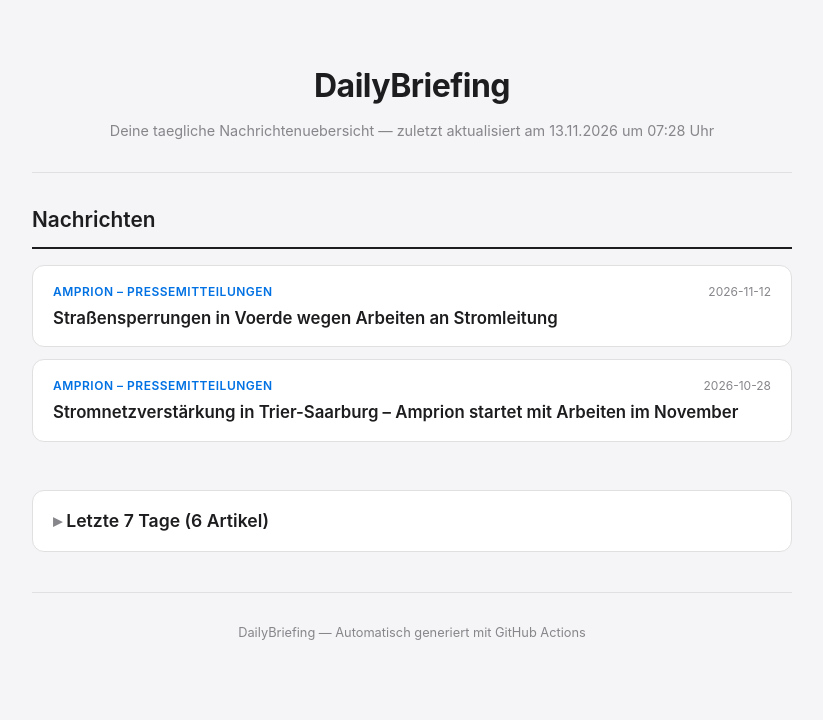
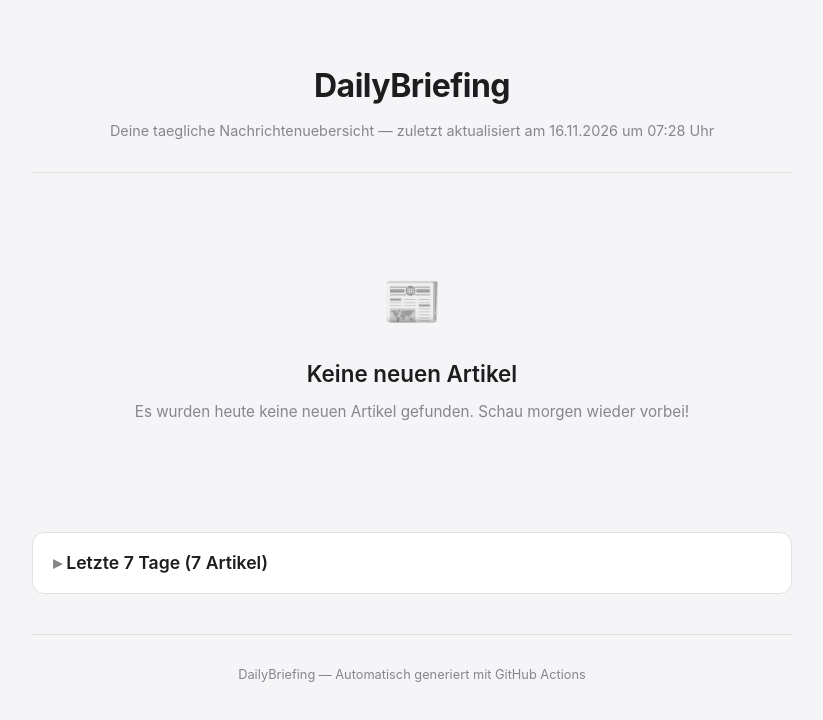
Before and after one commit to Carlo-Wikarek/daily-briefing, a plain HTML site: page index.html in a window 1280 px wide. Shown: the whole page, without its empty margins (228-1051 px from the left). Drawn offline with Linux system fonts and the light colour scheme.

Commit message:
chore: daily update

```diff
--- a/index.html
+++ b/index.html
@@ -238,36 +238,28 @@
     <div class="container">
         <header>
             <h1>DailyBriefing</h1>
-            <p class="subtitle">Deine taegliche Nachrichtenuebersicht &mdash; zuletzt aktualisiert am 13.11.2026 um 07:28 Uhr</p>
+            <p class="subtitle">Deine taegliche Nachrichtenuebersicht &mdash; zuletzt aktualisiert am 16.11.2026 um 07:28 Uhr</p>
         </header>
 
         <main>
 
-            <section class="category">
-                <h2 class="category-title">Nachrichten</h2>
-                <div class="articles">
-                    <a href="https://www.amprion.net/Presse/Presse-Detailseite_102273.html" class="article-card" target="_blank" rel="noopener noreferrer">
-                        <div class="article-meta">
-                            <span class="article-source">Amprion – Pressemitteilungen</span>
-                            <span class="article-date">2026-11-12</span>
-                        </div>
-                        <h3 class="article-title">Straßensperrungen in Voerde wegen Arbeiten an Stromleitung</h3>
-
-                    </a>
-                    <a href="https://www.amprion.net/Presse/Presse-Detailseite_102274.html" class="article-card" target="_blank" rel="noopener noreferrer">
-                        <div class="article-meta">
-                            <span class="article-source">Amprion – Pressemitteilungen</span>
-                            <span class="article-date">2026-10-28</span>
-                        </div>
-                        <h3 class="article-title">Stromnetzverstärkung in Trier-Saarburg – Amprion startet mit Arbeiten im November</h3>
-
-                    </a>
-                </div>
-            </section>
+            <div class="empty-state">
+                <div class="empty-icon">&#128240;</div>
+                <h2>Keine neuen Artikel</h2>
+                <p>Es wurden heute keine neuen Artikel gefunden. Schau morgen wieder vorbei!</p>
+            </div>
 
         <details class="recent-section">
-            <summary class="recent-summary">Letzte 7 Tage (6 Artikel)</summary>
+            <summary class="recent-summary">Letzte 7 Tage (7 Artikel)</summary>
             <ul class="recent-list">
+                        <li>
+                            <a href="https://www.amprion.net/Presse/Presse-Detailseite_102273.html" target="_blank" rel="noopener noreferrer">Straßensperrungen in Voerde wegen Arbeiten an Stromleitung <span class="recent-date">2026-11-13</span></a>
+                            <span class="recent-source">Amprion</span>
+                        </li>
+                        <li>
+                            <a href="https://www.amprion.net/Presse/Presse-Detailseite_102274.html" target="_blank" rel="noopener noreferrer">Stromnetzverstärkung in Trier-Saarburg – Amprion startet mit Arbeiten im November <span class="recent-date">2026-11-13</span></a>
+                            <span class="recent-source">Amprion</span>
+                        </li>
                         <li>
                             <a href="https://www.bundesnetzagentur.de/DE/Beschlusskammern/1_GZ/BK6-GZ/2026/BK6-26-402/BK6-26-402_verfahrenseroeffnung.html?nn=660086" target="_blank" rel="noopener noreferrer">Vorschlag aller asynchron miteinander verbundenen Übertragungsnetzbetreiber für eine Änderung der gemeinsamen Abrechnungsbestimmungen für den ungewollten Energieaustausch gem. Art. 6 Abs. 3 i.V.m. Art. 51 Abs. 2 der Verordnung (EU) 2017/2195 (Az. BK6-26-402) <span class="recent-date">2026-11-10</span></a>
                             <span class="recent-source">BK6</span>
@@ -288,10 +280,6 @@
                             <a href="https://www.bundesnetzagentur.de/DE/Beschlusskammern/1_GZ/BK8-GZ/2026/2026_3-Steller/BK8-26-004/BK8-26-004x7bis12/BK8-26-004x7bis12_Einleitung_Konsultation.html?nn=801456" target="_blank" rel="noopener noreferrer">Einleitung eines Verfahrens und Konsultation – zur Festlegung von Vorgaben zur Durchführung der Datenerhebung für die Kostenprüfung zur Bestimmung des Ausgangsniveaus der Betreiber von Elektrizitätsverteiler <span class="recent-date">2026-11-09</span></a>
                             <span class="recent-source">BK8</span>
                         </li>
-                        <li>
-                            <a href="https://www.bundesnetzagentur.de/DE/Beschlusskammern/1_GZ/BK8-GZ/2026/2026_3-Steller/BK8-26-004/BK8-26-004x13/BK8-26-004x13_Einleitung_Konsultation.html?nn=801456" target="_blank" rel="noopener noreferrer">Einleitung eines Verfahrens und Konsultation – der Festlegung von Vorgaben für die Erhebung von Daten zur Durchführung des Effizienzvergleichs der Elektrizitätsverteilernetzbetreiber für die fünfte Regulieru <span class="recent-date">2026-11-06</span></a>
-                            <span class="recent-source">BK8</span>
-                        </li>
             </ul>
         </details>
         </main>
```
